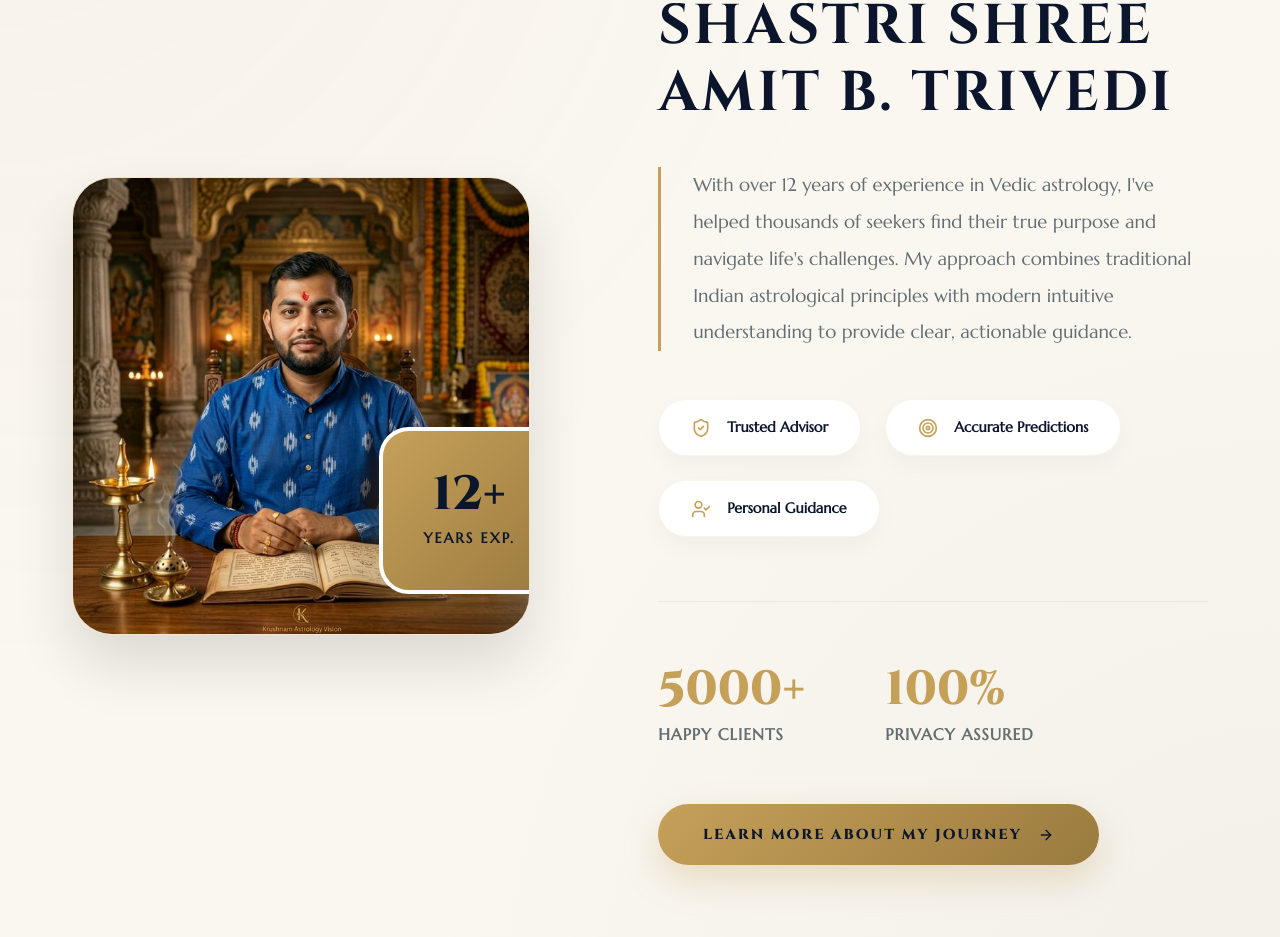
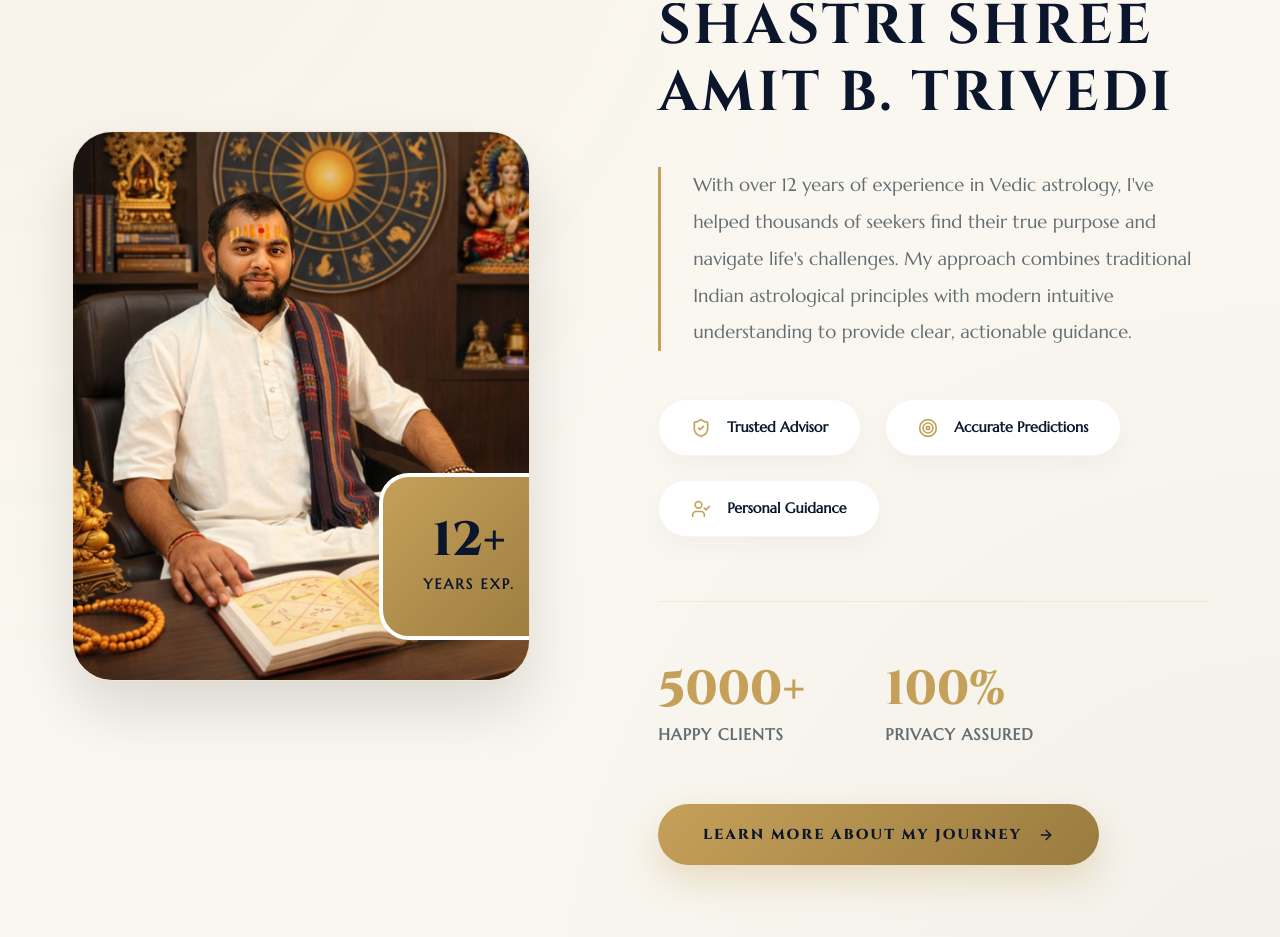
Before and after one commit to parita-fcs/krushnam-astrology-vision, a Next.js app: page / in a window 1280 px wide. Shown: the part 1013-1950 px from the top of the page. Built offline with nearby package versions, Linux system fonts and the light colour scheme; a web font is replaced by a local one.

Commit message:
feat: add About section component with associated assets

```diff
--- a/src/components/sections/About.tsx
+++ b/src/components/sections/About.tsx
@@ -33,7 +33,7 @@ export default function About() {
                 src="/assets/astrologer.png"
                 alt="Professional Astrologer"
                 width={500}
-                height={600}
+                height={800}
                 className={styles.aboutImage}
               />
               <motion.div
```
Also changed, not shown: public/assets/astrologer.png, public/assets/astrologer1.png (added).
